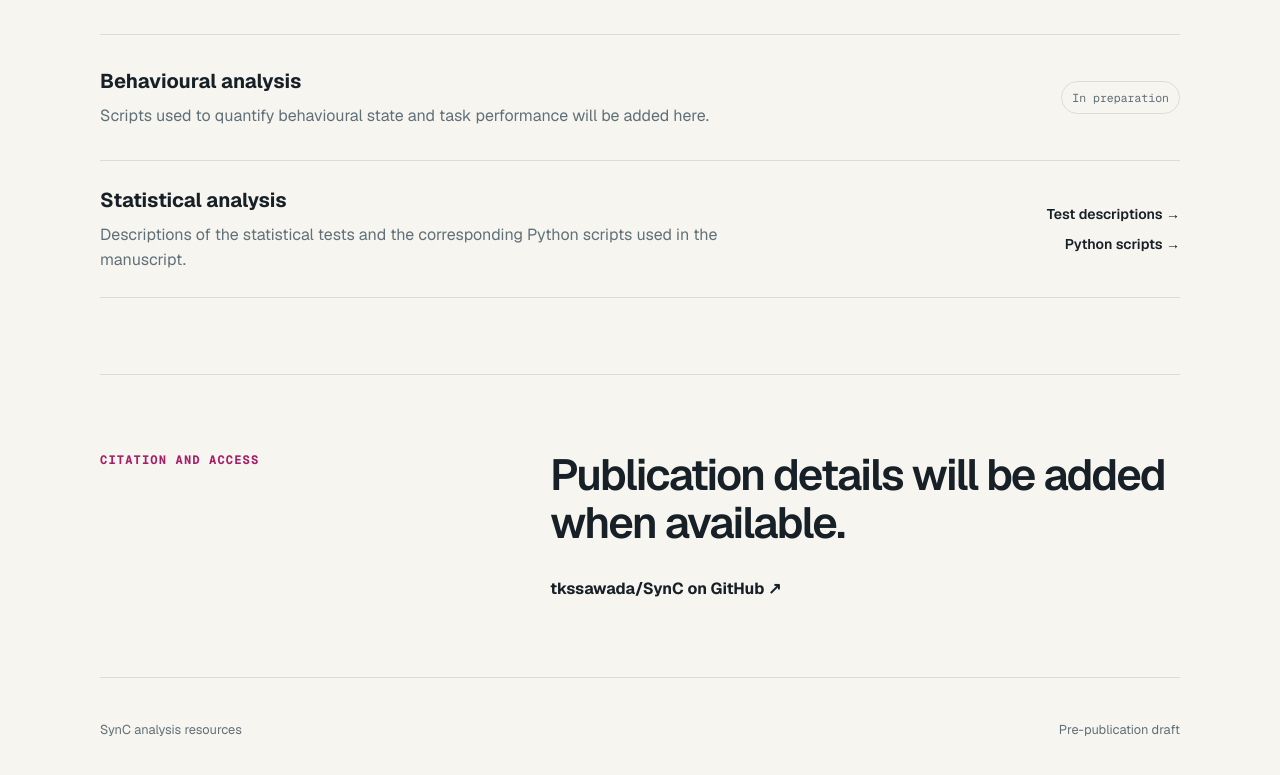
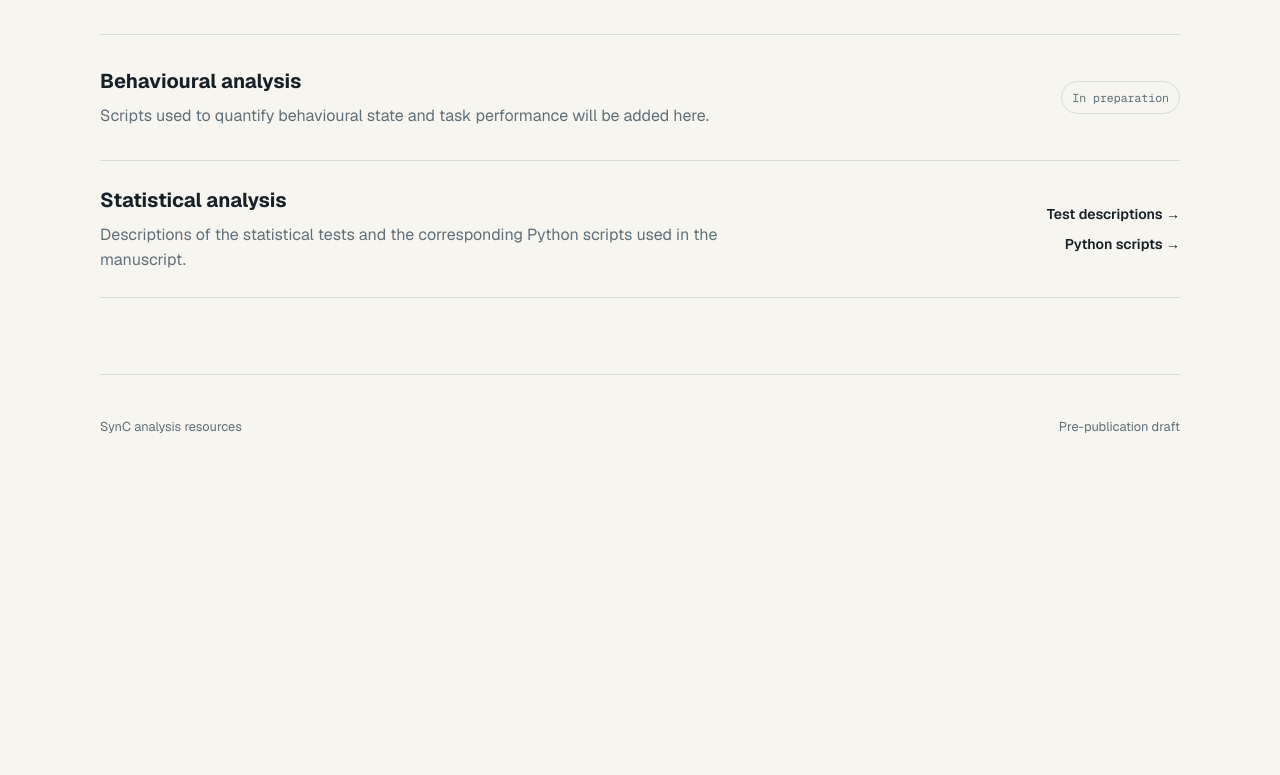
Before and after one commit to HaruoKasai/SynC-paper-site, a Next.js app: page / in a window 1280 px wide. Shown: the part 1313-2088 px from the top of the page. After the commit the page ends 1791 px from the top, so only its background shows below. Built offline with nearby package versions, Linux system fonts and the light colour scheme.

Commit message:
Remove citation section

```diff
--- a/app/page.tsx
+++ b/app/page.tsx
@@ -38,7 +38,6 @@ export default function Home() {
         <div className="navLinks">
           <a href="#code">Code</a>
           <a href="/statistical-tests">Statistics</a>
-          <a href="#citation">Citation</a>
         </div>
       </nav>
 
@@ -109,21 +108,6 @@ export default function Home() {
         </div>
       </section>
 
-      <section className="citation" id="citation">
-        <p className="sectionLabel">Citation and access</p>
-        <div>
-          <h2>Publication details will be added when available.</h2>
-          <a
-            className="repoLink"
-            href="https://github.com/tkssawada/SynC"
-            target="_blank"
-            rel="noreferrer"
-          >
-            tkssawada/SynC on GitHub ↗
-          </a>
-        </div>
-      </section>
-
       <footer>
         <span>SynC analysis resources</span>
         <span>Pre-publication draft</span>
```
